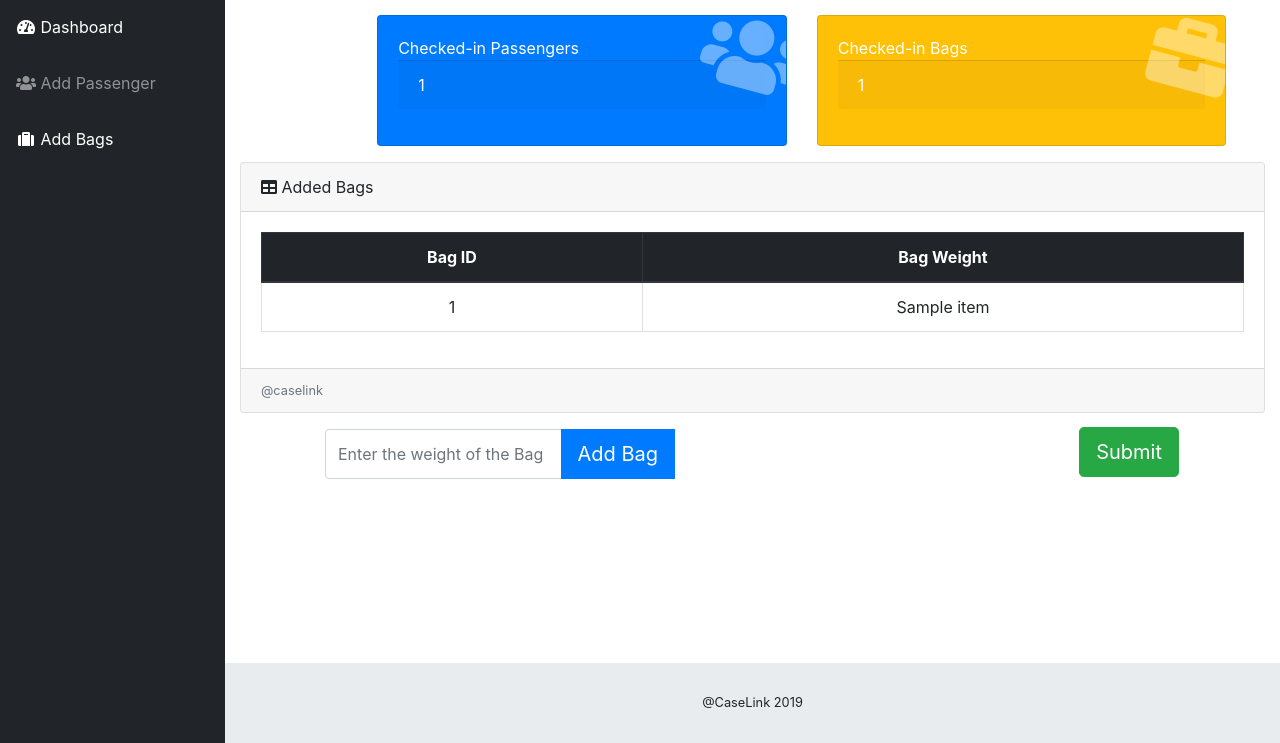
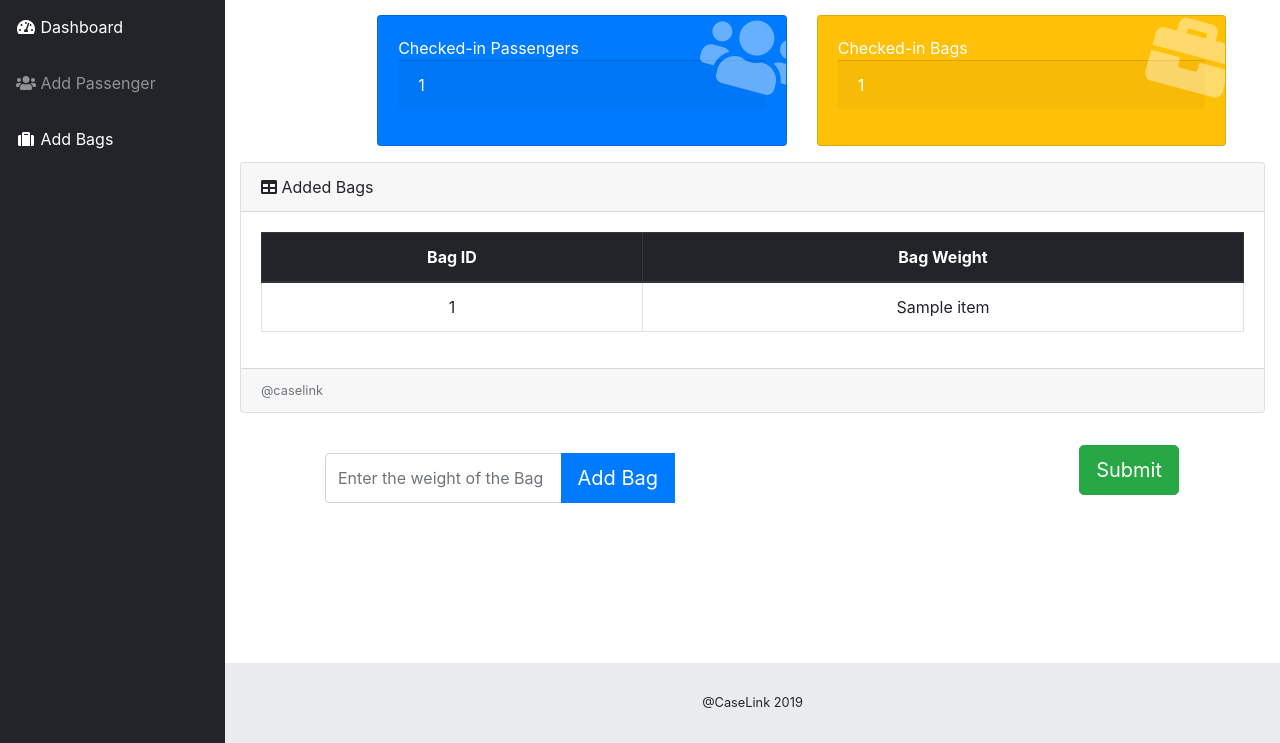
Before and after one commit to sank8dalvi/clink, a Flask app: template case/templates/addBags.html in a window 1280 px wide. Shown: the part 57-800 px from the top of the page. Run offline with Flask 2, Linux system fonts and the light colour scheme; the template is opened without the code that fills it: most values are stand-ins (such as "Sample title", 1, 10 or a date in 2020); some libraries are stand-ins or nearby versions.

Commit message:
addBags.html button align

```diff
--- a/case/app.py
+++ b/case/app.py
@@ -162,7 +162,7 @@ def pop_add_bag_tab():
 	# passID = request.args.get('passID','')				#piInput
 	cur.execute(Query.getbags.format(request.cookies.get('passDb')))
 	bags = cur.fetchall()
-	print(request.cookies.get('passDb'))
+	print(bags)
 	return render_template('addBags.html',
 						   data=bags,
 						   bagCount=get_bag_count(),
--- a/case/templates/addBags.html
+++ b/case/templates/addBags.html
@@ -115,7 +115,7 @@ var writeRfid2 = function (id, bdb, wt) {
     }
 </script>
 <!--<form onsubmit="return gen_bagid(this);">-->
-    <div class="input-group mb-3" style="width:350px; margin: 0px 30px;float:left;left:70px">
+    <div class="input-group mt-4" style="width:350px; margin: 0px 30px;float:left;left:70px">
   <input style="height:50px" type="text" class="form-control" name="weight" id='weight_bag' placeholder="Enter the weight of the Bag" aria-label="Bag Weight" aria-describedby="basic-addon2">
   <div class="input-group-append">
     <button class="btn btn-primary btn-lg" type="submit" onclick="javascript: gen_bagid(document.getElementById('weight_bag').value)">Add Bag</button>
@@ -123,8 +123,8 @@ var writeRfid2 = function (id, bdb, wt) {
   </div>
 </div>
 <!--</form>-->
-<form action="/">
-        <button style="float:center;position:fixed;bottom:250px;right:85px;height:50px" type="submit" class="btn m-3 btn-success btn-lg">Submit</button>
+<form action="/" >
+        <button style="float:center;position:absolute;right:85px;height:50px" type="submit" class="btn m-3 btn-success btn-lg">Submit</button>
 
 </form>
 
```
